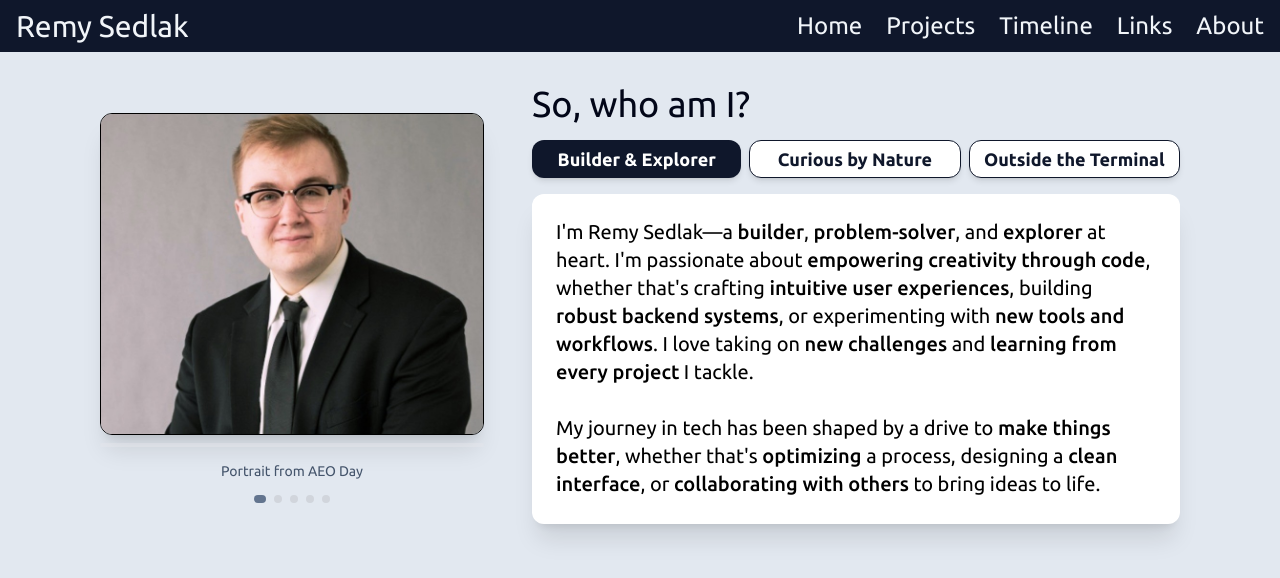
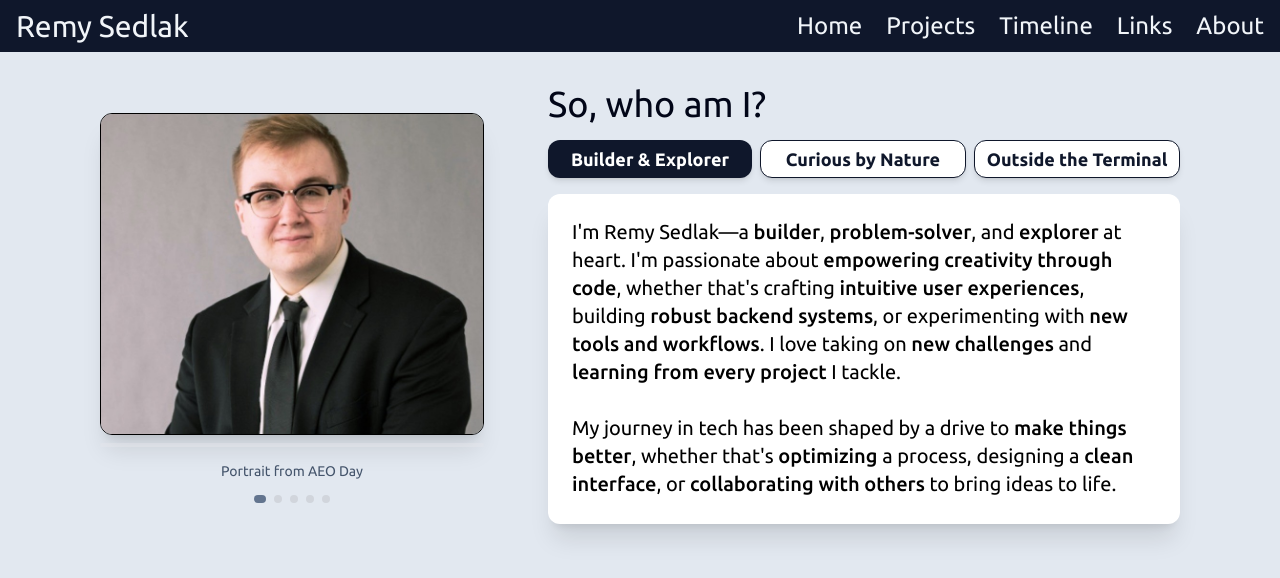
Before and after one commit to remysedlak/portfolio2.0, a React (Vite) app: page /#/about in a window 1280 px wide. Shown: the top 578 px of the page. Built offline with nearby package versions, Linux system fonts and the light colour scheme.

Commit message:
increase about me column gaps

```diff
--- a/src/About.tsx
+++ b/src/About.tsx
@@ -214,7 +214,7 @@ const About: React.FC = () => {
             <h1 className="md:hidden text-4xl font-eb-garamond mb-4 text-slate-950 text-left">
                 So, who am I?
             </h1>
-            <div className="flex flex-col md:flex-row gap-6 md:gap-12 w-full max-w-6xl items-center">
+            <div className="flex flex-col md:flex-row gap-6 md:gap-16 w-full max-w-6xl items-center">
                 {/* Slideshow - Desktop */}
                 <div className="hidden md:block">
                     <ImageSlideshow />
```
